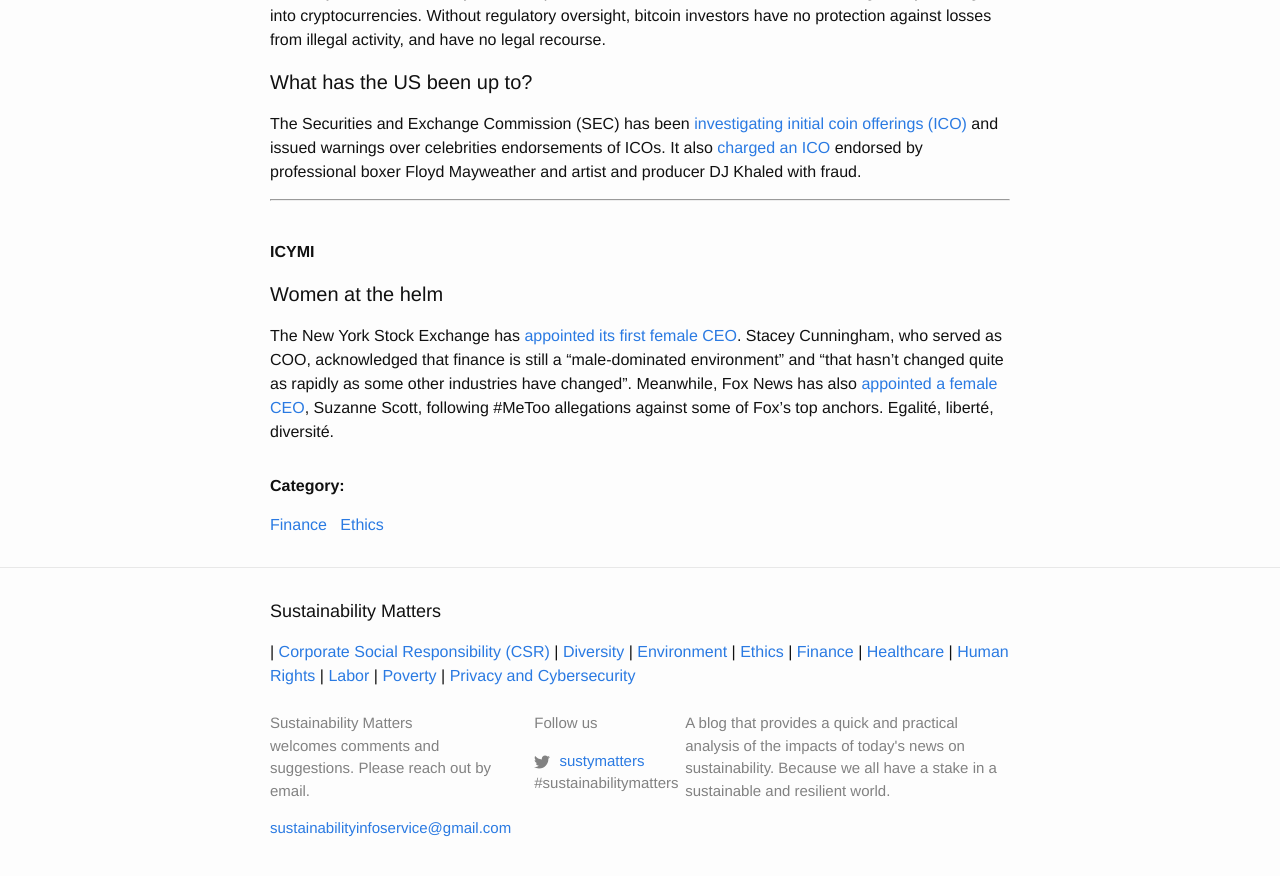
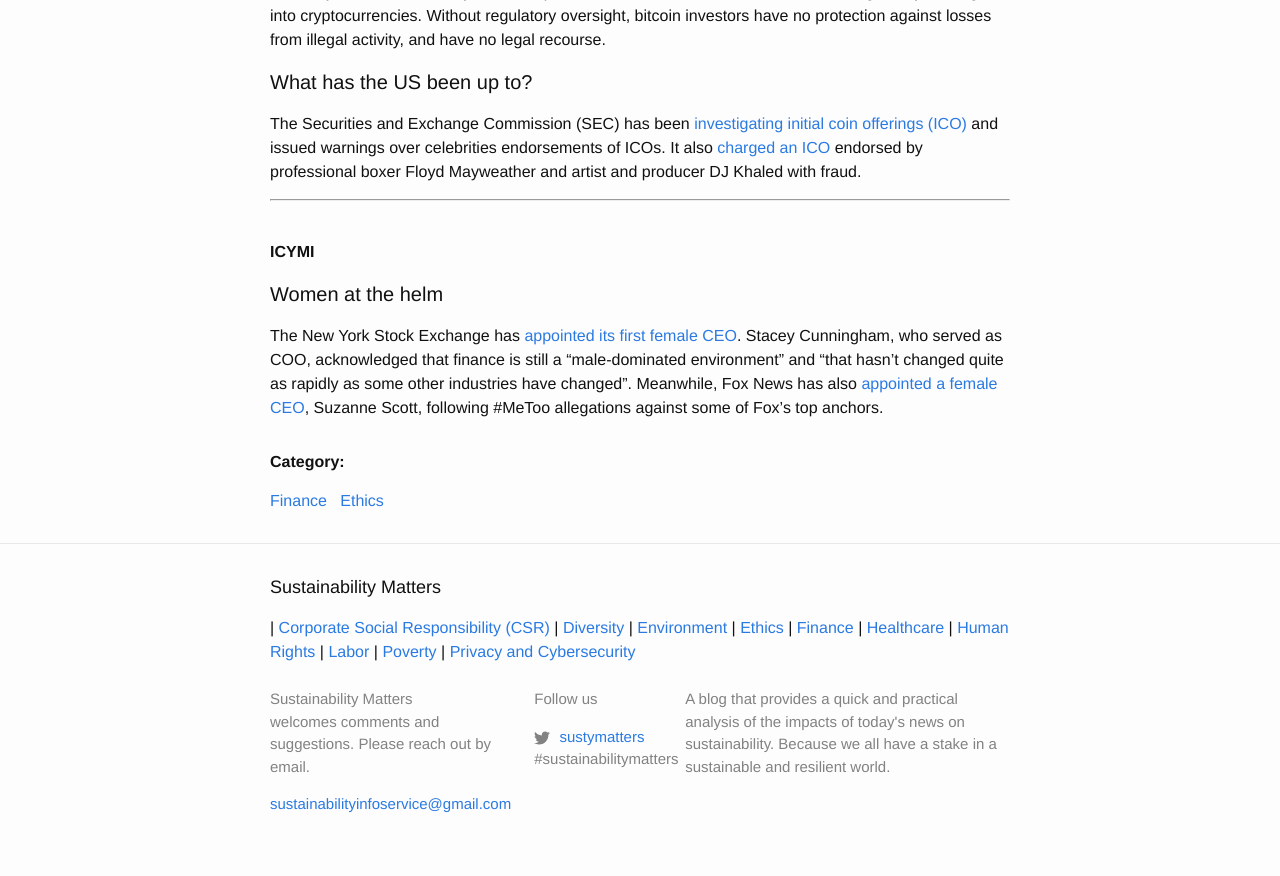
Before and after one commit to Sparkleleuk/Sustainability_Matters, a Jekyll site: the page built from _posts/2018-05-24-bitcoin.markdown, in a window 1280 px wide and 900 px high, scrolled down 588 px. Shown: the top 876 px of the window. Built offline with Jekyll 4.4.1, drawn with Linux system fonts in a browser that asks for light colours.

Commit message:
fix post

```diff
--- a/_posts/2018-05-24-bitcoin.markdown
+++ b/_posts/2018-05-24-bitcoin.markdown
@@ -24,4 +24,4 @@ The Securities and Exchange Commission (SEC) has been <a href="https://www.theve
 
 #### Women at the helm
 
-The New York Stock Exchange has <a href="https://www.cnbc.com/2018/05/22/nyses-first-female-president-points-to-gender-diversity-problem.html" target="_blank">appointed its first female CEO</a>. Stacey Cunningham, who served as COO, acknowledged that finance is still a "male-dominated environment" and "that hasn't changed quite as rapidly as some other industries have changed". Meanwhile, Fox News has also <a href="https://www.politico.com/story/2018/05/17/suzanne-scott-fox-news-ceo-595128" target="_blank">appointed a female CEO</a>, Suzanne Scott, following #MeToo allegations against some of Fox's top anchors. Egalité, liberté, diversité.
+The New York Stock Exchange has <a href="https://www.cnbc.com/2018/05/22/nyses-first-female-president-points-to-gender-diversity-problem.html" target="_blank">appointed its first female CEO</a>. Stacey Cunningham, who served as COO, acknowledged that finance is still a "male-dominated environment" and "that hasn't changed quite as rapidly as some other industries have changed". Meanwhile, Fox News has also <a href="https://www.politico.com/story/2018/05/17/suzanne-scott-fox-news-ceo-595128" target="_blank">appointed a female CEO</a>, Suzanne Scott, following #MeToo allegations against some of Fox's top anchors.
```
